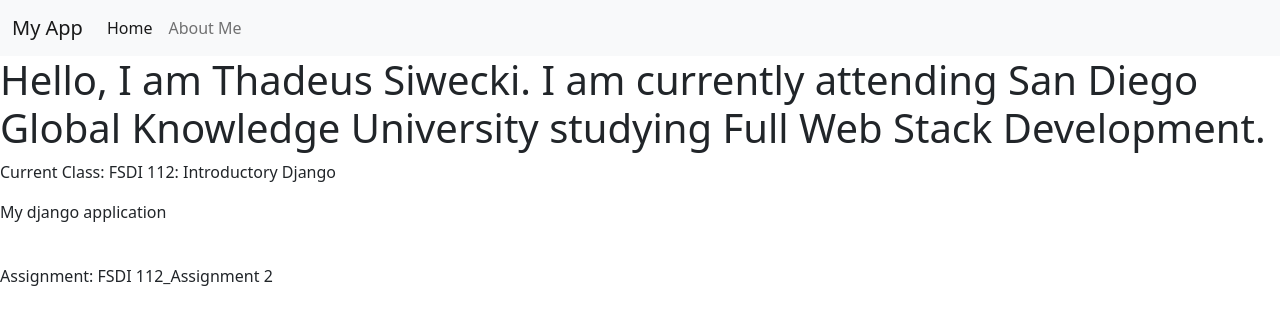
After one commit to tsiwecki/django_112, a Django app: template templates/myapp.html in a window 1280 px wide. The commit adds this page. Shown: the top 325 px of the page. Run offline with Django 3.2, Linux system fonts and the light colour scheme; the template is opened without the code that fills it, so the values that code supplies are empty.

Commit message:
Added MyApp Page

```diff
--- a/pages/urls.py
+++ b/pages/urls.py
@@ -1,8 +1,9 @@
 from django.urls import path
-from .views import AboutPageView, HomePageView
+from .views import AboutPageView, HomePageView, MyAppView
 
 
 urlpatterns = [
     path('', HomePageView.as_view(), name="home"),
+    path('app/', MyAppView.as_view(), name="app"),
     path('about/', AboutPageView.as_view(), name="about"),
 ]
--- a/pages/views.py
+++ b/pages/views.py
@@ -1,6 +1,9 @@
 from django.shortcuts import render
 from django.views.generic import TemplateView
 
+
+class MyAppView(TemplateView):
+    template_name = "app.html"
 
 class HomePageView(TemplateView):
     template_name = "index.html"
--- a/templates/base.html
+++ b/templates/base.html
@@ -13,7 +13,7 @@
     <body>
         <nav class="navbar navbar-expand-lg navbar-light bg-light">
             <div class="container-fluid">
-                <a class="navbar-brand" href="{% url 'home' %}">My App</a>
+                <a class="navbar-brand" href="{% url 'app' %}">My App</a>
                 <button class="navbar-toggler" type="button" data-bs-toggle="collapse" data-bs-target="#navbarNav" aria-controls="navbarNav" aria-expanded="false" aria-label="Toggle navigation">
                 <span class="navbar-toggler-icon"></span>
                 </button>
--- /dev/null
+++ b/templates/myapp.html
@@ -0,0 +1,14 @@
+{% extends 'base.html' %}
+
+{% block title %}My App{% endblock title %}
+
+{% block content %}
+    <h1>
+    Hello, I am Thadeus Siwecki. I am currently attending San Diego Global Knowledge University studying Full Web Stack Development.
+    </h1>
+    <p>Current Class: FSDI 112: Introductory Django</p>
+    <p>My django application</p>
+    <br>
+    <p>Assignment: FSDI 112_Assignment 2
+
+{% endblock content %}
```
Also changed, not shown: README.md.
